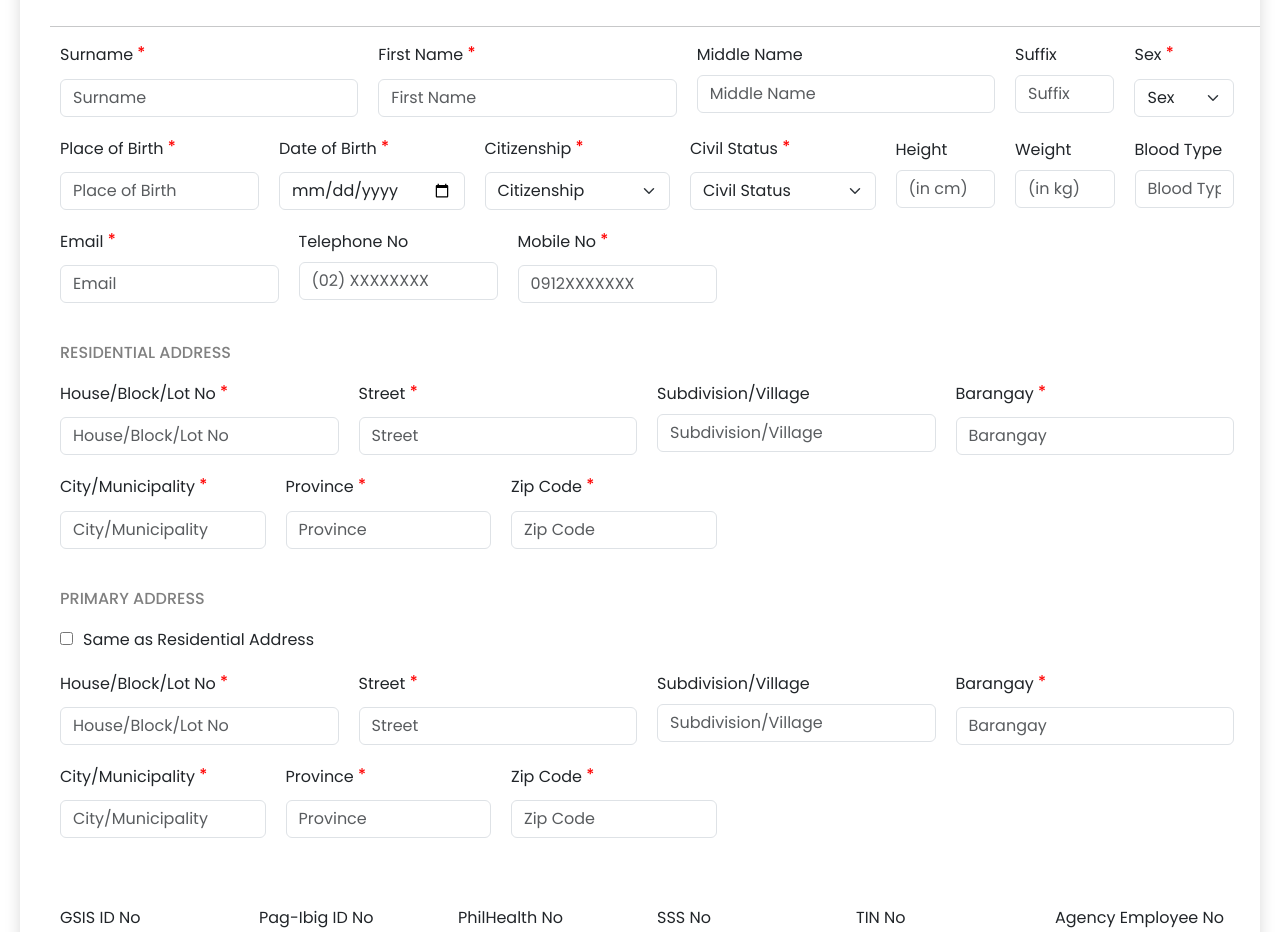
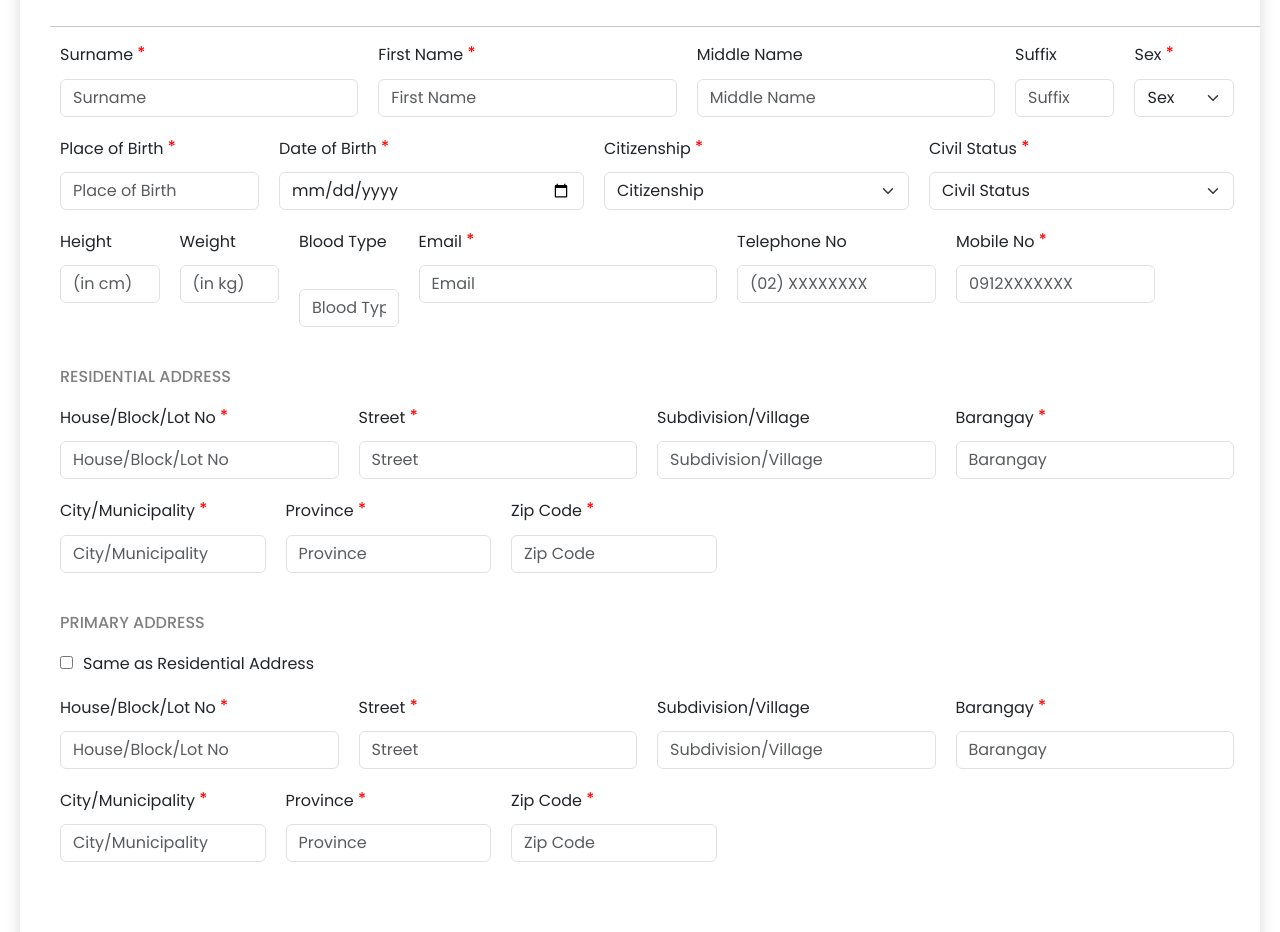
Before and after one commit to rurulmbrttgd/HRMS, a React (Vite) app in the folder frontend/: page /create in a window 1280 px wide. Shown: the part 500-1432 px from the top of the page. Built offline with nearby package versions, Linux system fonts and the light colour scheme; no server answers.

Commit message:
with error bcoz of dual citizenship

```diff
--- a/frontend/src/AddEmployee.jsx
+++ b/frontend/src/AddEmployee.jsx
@@ -41,6 +41,8 @@ function AddEmployee() {
 		dateOfBirth: '',
 		placeOfBirth: '',
 		citizenship: '',
+		citizenshipType: '',
+		citizenshipCountry: '',
 		civilStatus: '',
 		email: '',
 		telephone: '',
@@ -62,7 +64,8 @@ function AddEmployee() {
 			city: '',
 			province: '',
 			zipCode: '',
-		},
+
+		}
 	});
 	const [viewMode, setViewMode] = useState(false); // Manage view mode state
 
@@ -112,7 +115,7 @@ function AddEmployee() {
 					<hr />
 					<form className='row g-3 w-100' onSubmit={handleSubmit}>
 						<div className='add-container'>
-							<div className='d-flex flex-rows align-items-left first-row'>
+							<div className='d-flex flex-rows align-items-left first-row justify-content-start'>
 								{/* Personal Information Fields */}
 								<div className='col details'>
 									<label htmlFor='inputsurname' className='form-label'>
@@ -146,7 +149,7 @@ function AddEmployee() {
 								</div>
 								<div className='col details'>
 									<label htmlFor='inputmiddlename' className='form-label'>
-										Middle Name
+										Middle Name <h6 className='tuldok-white'>*</h6>
 									</label>
 									<input
 										type='text'
@@ -160,7 +163,7 @@ function AddEmployee() {
 								</div>
 								<div className='col-1 details'>
 									<label htmlFor='inputsuffix' className='form-label'>
-										Suffix
+										Suffix <h6 className='tuldok-white'>*</h6>
 									</label>
 									<input
 										type='text'
@@ -241,6 +244,46 @@ function AddEmployee() {
 										<option value='Dual Citizenship'>Dual Citizenship</option>
 									</select>
 								</div>
+
+								{/* Dual Citizenship Fields */}
+								{data.citizenship === 'Dual Citizenship' && (
+									<div className='row g-1'>
+										<div className='col details'>
+											<label htmlFor='inputcitizenshiptype' className='form-label'>
+												Type of Citizenship <h6 className='tuldok'>*</h6>
+											</label>
+											<select
+												id='inputcitizenshiptype'
+												className='form-select'
+												onChange={(e) => handleInputChange(e, 'citizenshipType')}
+												value={data.citizenshipType}
+												required
+											>
+												<option value='' hidden>
+													Type of Citizenship
+												</option>
+												<option value='By Birth'>By Birth</option>
+												<option value='By Naturalization'>By Naturalization</option>
+											</select>
+										</div>
+
+										<div className='col details'>
+											<label htmlFor='inputcitizenshipcountry' className='form-label'>
+												Country of Citizenship <h6 className='tuldok'>*</h6>
+											</label>
+											<input
+												type='text'
+												className='form-control'
+												id='inputcitizenshipcountry'
+												placeholder='Country of Citizenship'
+												autoComplete='off'
+												onChange={(e) => handleInputChange(e, 'citizenshipCountry')}
+												value={data.citizenshipCountry}
+												required
+											/>
+										</div>
+									</div>
+								)}
 								<div className='col details'>
 									<label htmlFor='inputstatus' className='form-label'>
 										Civil Status <h6 className='tuldok'>*</h6>
@@ -261,10 +304,12 @@ function AddEmployee() {
 										<option value='Divorced'>Divorced</option>
 									</select>
 								</div>
+							</div>
 
+							<div className='d-flex flex-rows align-items-left first-row'>
 								<div className='col-1 details'>
-									<label htmlFor='inputheight' className='form-label'>
-										Height
+									<label htmlFor='inputheight'  className='form-label'>
+										Height <h6 className='tuldok-white'>*</h6>
 									</label>
 									<input
 										type='text'
@@ -278,7 +323,7 @@ function AddEmployee() {
 								</div>
 								<div className='col-1 details'>
 									<label htmlFor='inputweight' className='form-label'>
-										Weight
+										Weight <h6 className='tuldok-white'>*</h6>
 									</label>
 									<input
 										type='text'
@@ -292,7 +337,7 @@ function AddEmployee() {
 								</div>
 								<div className='col-1 details'>
 									<label htmlFor='inputbloodtype' className='form-label'>
-										Blood Type
+										Blood Type <h6 className='tuldok-white'>*</h6>
 									</label>
 									<input
 										type='text'
@@ -304,10 +349,7 @@ function AddEmployee() {
 										value={data.bloodType}
 									/>
 								</div>
-							</div>
-
-							<div className='d-flex flex-rows align-items-left first-row'>
-								<div className='col details'>
+								<div className='col-3 details'>
 									<label htmlFor='inputemail' className='form-label'>
 										Email <h6 className='tuldok'>*</h6>
 									</label>
@@ -324,7 +366,7 @@ function AddEmployee() {
 								</div>
 								<div className='col-2 details'>
 									<label htmlFor='inputtelephone' className='form-label'>
-										Telephone No
+										Telephone No <h6 className='tuldok-white'>*</h6>
 									</label>
 									<input
 										type='text'
@@ -350,9 +392,6 @@ function AddEmployee() {
 										value={data.mobileNo}
 										required
 									/>
-								</div>
-								<div className='col-5 details'>
-									<label htmlFor='inputempty' className='form-label'></label>
 								</div>
 							</div>
 
@@ -391,7 +430,7 @@ function AddEmployee() {
 								</div>
 								<div className='col details'>
 									<label htmlFor='inputsubdvision' className='form-label'>
-										Subdivision/Village
+										Subdivision/Village <h6 className='tuldok-white'>*</h6>
 									</label>
 									<input
 										type='text'
@@ -515,7 +554,7 @@ function AddEmployee() {
 										</div>
 										<div className='col details'>
 											<label htmlFor='inputsubdvision' className='form-label'>
-												Subdivision/Village
+												Subdivision/Village <h6 className='tuldok-white'>*</h6>
 											</label>
 											<input
 												type='text'
@@ -602,7 +641,7 @@ function AddEmployee() {
 							< div className='d-flex flex-rows align-items-left first-row'>
 								<div className='col details'>
 									<label htmlFor='inputgsis' className='form-label'>
-										GSIS ID No
+										GSIS ID No <h6 className='tuldok-white'>*</h6>
 									</label>
 									<input
 										type='text'
@@ -616,7 +655,7 @@ function AddEmployee() {
 								</div>
 								<div className='col details'>
 									<label htmlFor='inputpagibig' className='form-label'>
-										Pag-Ibig ID No
+										Pag-Ibig ID No <h6 className='tuldok-white'>*</h6>
 									</label>
 									<input
 										type='text'
@@ -630,7 +669,7 @@ function AddEmployee() {
 								</div>
 								<div className='col details'>
 									<label htmlFor='inputphilhealth' className='form-label'>
-										PhilHealth No
+										PhilHealth No <h6 className='tuldok-white'>*</h6>
 									</label>
 									<input
 										type='text'
@@ -644,7 +683,7 @@ function AddEmployee() {
 								</div>
 								<div className='col details'>
 									<label htmlFor='inputsss' className='form-label'>
-										SSS No
+										SSS No <h6 className='tuldok-white'>*</h6>
 									</label>
 									<input
 										type='text'
@@ -658,7 +697,7 @@ function AddEmployee() {
 								</div>
 								<div className='col details' id='status'>
 									<label htmlFor='inputtin' className='form-label'>
-										TIN No
+										TIN No <h6 className='tuldok-white'>*</h6>
 									</label>
 									<input
 										type='text'
@@ -672,7 +711,7 @@ function AddEmployee() {
 								</div>
 								<div className='col details' id='status'>
 									<label htmlFor='inputagency' className='form-label'>
-										Agency Employee No
+										Agency Employee No <h6 className='tuldok-white'>*</h6>
 									</label>
 									<input
 										type='text'
--- a/frontend/src/EmployeeDetails.jsx
+++ b/frontend/src/EmployeeDetails.jsx
@@ -1,6 +1,8 @@
 import React from 'react';
 
 function EmployeeDetails({ data }) {
+  const readOnlyClass = 'read-only-field'; // CSS class for read-only fields
+
   return (
     <div className='d-flex flex-column align-items-left pt-4 shadow mainContainer'>
       <h2>Personal Information (View Mode)</h2>
@@ -8,23 +10,23 @@ function EmployeeDetails({ data }) {
       <div className="add-container">
         {/* Display the input values */}
         <div className="d-flex flex-rows align-items-left first-row">
-          <div className="col-3 details">
+          <div className={`col-3 details ${readOnlyClass}`}>
             <label htmlFor="inputsurname" className="form-label">Surname:</label>
             <div>{data.surname}</div>
           </div>
-          <div className="col-3 details">
+          <div className={`col-3 details ${readOnlyClass}`}>
             <label htmlFor="inputfirstname" className="form-label">First Name:</label>
             <div>{data.firstName}</div>
           </div>
-          <div className="col-3 details">
+          <div className={`col-3 details ${readOnlyClass}`}>
             <label htmlFor="inputmiddlename" className="form-label">Middle Name:</label>
             <div>{data.middleName}</div>
           </div>
-          <div className="col-1 details">
+          <div className={`col-1 details ${readOnlyClass}`}>
             <label htmlFor="inputsuffix" className="form-label">Suffix:</label>
             <div>{data.suffix}</div>
           </div>
-          <div className="col-1 details">
+          <div className={`col-1 details ${readOnlyClass}`}>
             <label htmlFor="inputsex" className="form-label">Sex:</label>
             <div>{data.sex}</div>
           </div>
@@ -32,19 +34,19 @@ function EmployeeDetails({ data }) {
 
         {/* Additional Fields */}
         <div className="d-flex flex-rows align-items-left first-row">
-          <div className="col-2 details">
+          <div className={`col-2 details ${readOnlyClass}`}>
             <label htmlFor="inputdateofbirth" className="form-label">Date of Birth:</label>
             <div>{data.dateOfBirth}</div>
           </div>
-          <div className="col-3 details">
+          <div className={`col-3 details ${readOnlyClass}`}>
             <label htmlFor="inputplaceofbirth" className="form-label">Place of Birth:</label>
             <div>{data.placeOfBirth}</div>
           </div>
-          <div className="col-3 details">
+          <div className={`col-3 details ${readOnlyClass}`}>
             <label htmlFor="inputcitizenship" className="form-label">Citizenship:</label>
             <div>{data.citizenship}</div>
           </div>
-          <div className="col-3 details">
+          <div className={`col-3 details ${readOnlyClass}`}>
             <label htmlFor="inputstatus" className="form-label">Civil Status:</label>
             <div>{data.civilStatus}</div>
           </div>
@@ -52,15 +54,15 @@ function EmployeeDetails({ data }) {
 
         {/* Contact Information */}
         <div className="d-flex flex-rows align-items-left first-row">
-          <div className="col-4 details">
+          <div className={`col-4 details ${readOnlyClass}`}>
             <label htmlFor="inputemail" className="form-label">Email:</label>
             <div>{data.email}</div>
           </div>
-          <div className="col-3 details">
+          <div className={`col-3 details ${readOnlyClass}`}>
             <label htmlFor="inputtelephone" className="form-label">Telephone No:</label>
             <div>{data.telephone}</div>
           </div>
-          <div className="col-3 details">
+          <div className={`col-3 details ${readOnlyClass}`}>
             <label htmlFor="inputcellphone" className="form-label">Cellphone No:</label>
             <div>{data.cellphone}</div>
           </div>
--- a/frontend/src/addemployee.css
+++ b/frontend/src/addemployee.css
@@ -1,14 +1,9 @@
-.first-row{
-  display: inline-block;
-}
-
 .mainContainer{
   margin-top: 20px;
   margin-left: 20px;
   margin-right: 20px;
   padding-left: 30px;
   border-radius: 10px;
-  font-family: Poppins;
 }
 
 .details{
@@ -44,6 +39,40 @@
   width: 370px;
 }
 
+.residential{
+  color: grey;
+  margin-bottom: 20px;
+}
+
+#province{
+  width: 600px;
+}
+
+#city{
+  width: 397px;
+}
+
+.sameasresidential{
+  margin-left: 10px;
+  margin-bottom: 20px;
+}
+
+#sex{
+  width: 120px;
+  height: 35px;
+  border-radius: 5px;
+}
+
+#status{
+  height: 35px;
+  border-radius: 5px;
+}
+
+#suffix{
+  width: 115px;
+  height: 35px;
+  border-radius: 5px;
+}
 .address{
   color: grey;
   margin-top: 20px;
```
Also changed, not shown: 1 other file (tests, documents, lock files or other folders). Lines whose indentation alone changed are shown as unchanged.
